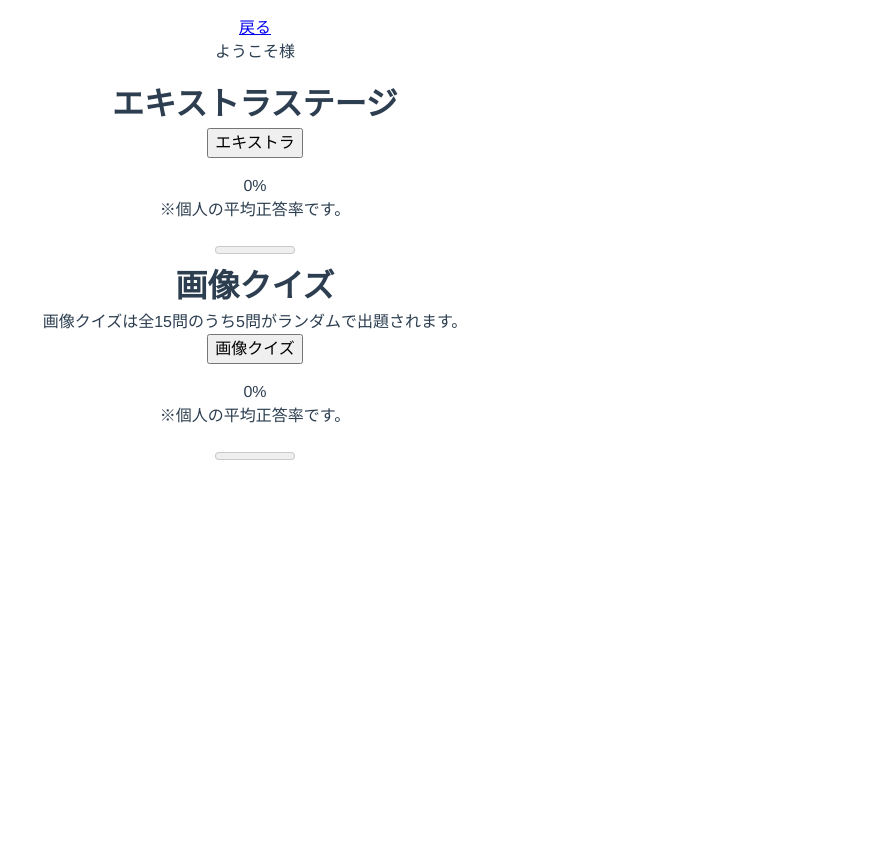
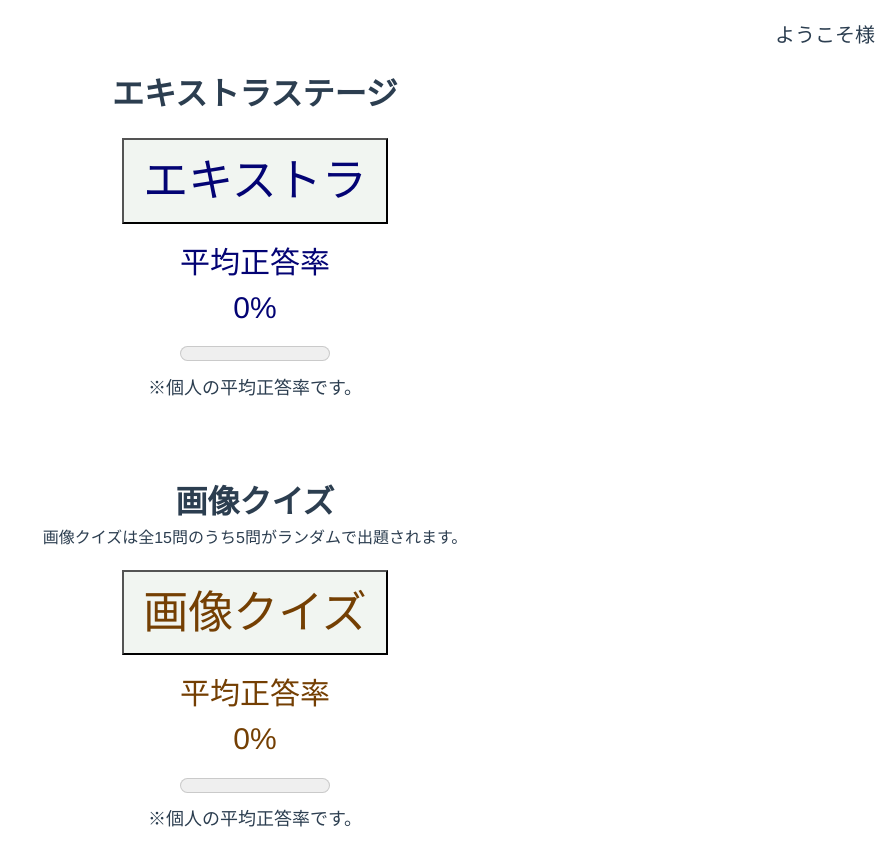
Before and after one commit to Ki-Linux/front_quiz, a Vue app: page /extraHome in a window 1280 px wide. Shown: the whole page, without its empty margins (385-1280 px from the left). Before the commit the page ends 816 px from the top, so only its background shows below. Built offline with nearby package versions, Linux system fonts and the light colour scheme; no server answers.

Commit message:
extraHome button

```diff
--- a/src/views/extraHome.vue
+++ b/src/views/extraHome.vue
@@ -1,23 +1,23 @@
 <template>
    <div id="extraHome">
       <div class="top">
-         <ul>
-            <li><router-link to="/">戻る</router-link></li>
-            <li>ようこそ{{ showUserName }}様</li>
-         </ul>
+            <!-- <li><router-link to="/">戻る</router-link></li> -->
+            <p>ようこそ{{ showUserName }}様</p>
       </div>
-      <h1>エキストラステージ</h1>
       <div class="buttonAndAverage">
+            <h1>エキストラステージ</h1>
          <div class="buttonToExtra">
             <button @click="toQuiz">エキストラ</button>
          </div>
          <ul>
+            <li>平均正答率</li>
             <li>{{ average }}%</li>
+            <li><meter id="yu" min="0" max="100" :value="average">max100%</meter></li>
             <li>{{ individual }}</li>
          </ul>
-         <meter id="yu" min="0" max="100" :value="average">max100%</meter>
+
       </div>
-      <div class="quizOFIMG">
+      <div class="quizOfImg">
          <div class="imgDes">
             <h1>画像クイズ</h1>
             <p>画像クイズは全15問のうち5問がランダムで出題されます。</p>
@@ -26,10 +26,11 @@
             <button @click="toImgQuiz">画像クイズ</button>
          </div>
          <ul>
+            <li>平均正答率</li>
             <li>{{ averageImg }}%</li>
+            <li><meter id="yu" min="0" max="100" :value="average">max100%</meter></li>
             <li>{{ individual }}</li>
          </ul>
-         <meter id="yu" min="0" max="100" :value="average">max100%</meter>
       </div>
    </div>
 </template>
@@ -150,3 +151,71 @@
 
    }
 </script>
+<style scoped lang="scss">
+
+$breakpoint: (
+  sp: 'screen and (max-width: 480px)'
+);
+
+@mixin sp {
+  @media #{map-get($breakpoint, sp)} {
+    @content;
+  }
+}
+
+@include sp {
+   .imgDes p {
+      padding: 0 20px;
+   }
+}
+
+
+#extraHome {
+   .top > p {
+         font-size: 20px;
+         float: right;
+         padding: 20px 20px 0 0;
+   }
+
+
+$blue: rgb(3, 3, 116);
+   .buttonAndAverage {
+
+         h1 {
+            padding-top: 70px;
+         }
+
+          button, ul > li {
+         &:first-of-type, &:nth-of-type(2) {
+            color: $blue;
+         }
+      }
+   }
+
+
+$orange: rgb(116, 63, 3);
+.quizOfImg {
+   padding-top: 60px;
+
+      button, ul > li {
+      &:first-of-type, &:nth-of-type(2) {
+         color: $orange;
+      }
+   }
+}
+
+button {
+      font-size: 45px;
+      margin-top: 20px;
+      padding: 7px 19px;
+      background-color: rgba(234, 241, 234, 0.678);
+   }
+
+   ul > li {
+   &:first-of-type, &:nth-of-type(2), &:nth-of-type(3){
+      font-size: 30px;
+   }
+      font-size: 18px;
+   }
+}
+</style>
```
